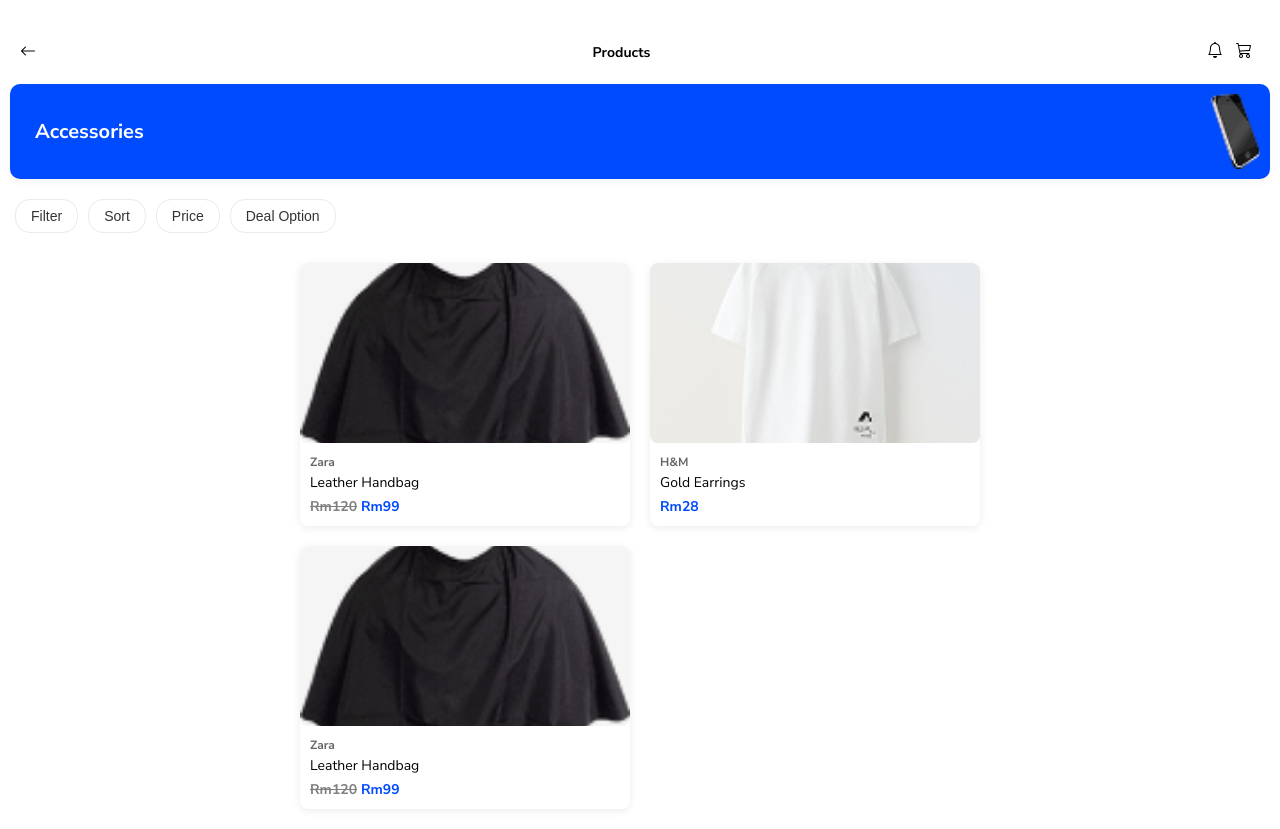
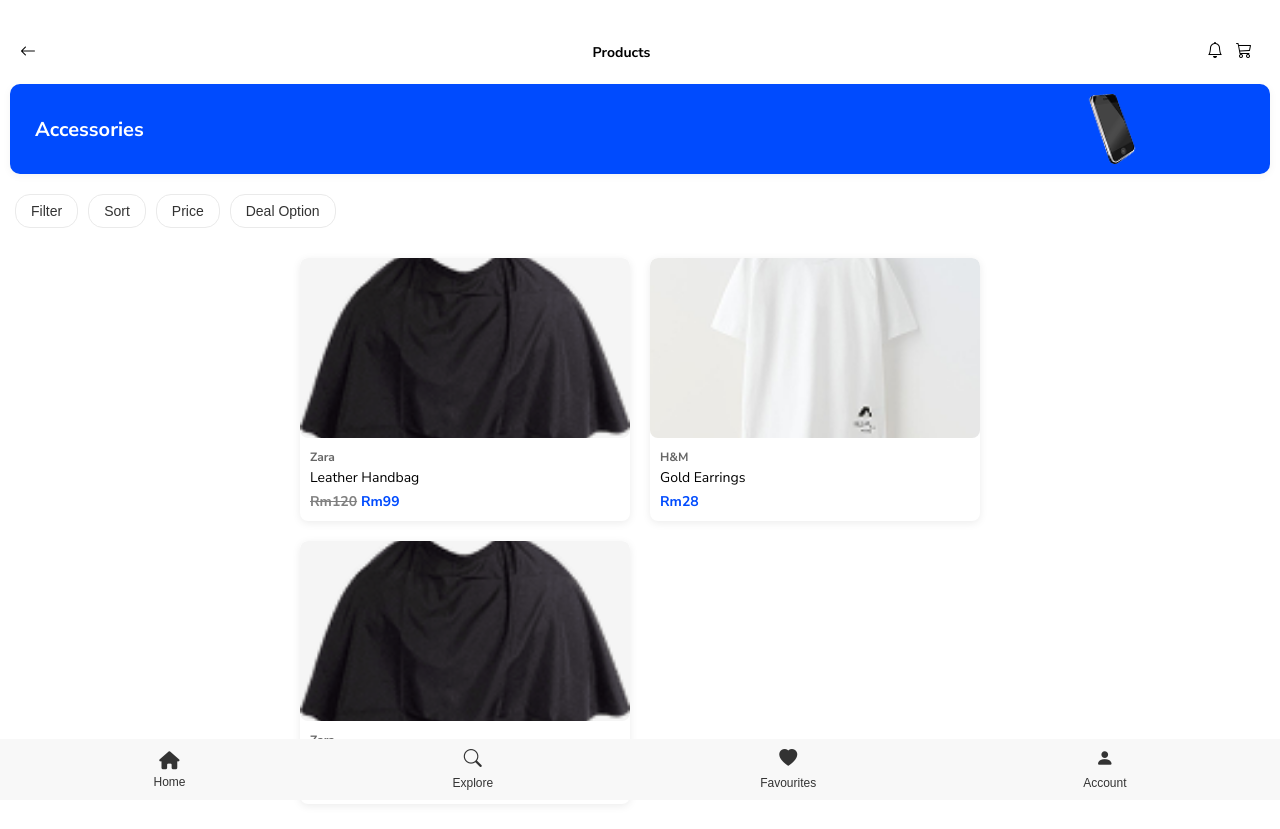
Before and after one commit to TeyJunChengLearn/SDproject, a Flask app: page /category/Accessories in a window 1280 px wide. After the commit the page ends 790 px from the top, so only its background shows below. Run offline with Flask 3, Linux system fonts and the light colour scheme.

Commit message:
feat: add product categories page

```diff
--- a/static/stylesheets/category_products.css
+++ b/static/stylesheets/category_products.css
@@ -71,7 +71,7 @@
 }
 
 .text-content {
-  flex: 1;
+  flex: 0.9;
   font-weight: bold;
   font-size: 20px;
   padding-left: 15px; /* keep or reduce if you want */
@@ -79,14 +79,13 @@
 }
 
 .title-banner img {
-  width: 50px;
-  height: 75px;
+  width: 65px;
+  height: 70px;
   object-fit: cover;
   border-radius: 8px;
   /* optional: move image a bit closer */
   margin-left: -5px; /* small negative margin to bring it closer */
 }
-
 
 .filter-bar {
   display: flex;
@@ -158,3 +157,33 @@
   color: #004BFE;
   margin: 5px 10px 0 10px;
 }
+
+.navigation-bar-container {
+    display: flex;
+    justify-content:space-around;
+    align-items: center;
+    padding: 10px 20px;
+    background-color: #f8f8f8;
+    position: fixed;
+    bottom: 0;
+    left: 0;
+    right: 0;
+    z-index: 1000;
+}
+
+.navigation-bar-container > div {
+    display: flex;
+    flex-direction: column;   /* stack vertically */
+    align-items: center;      /* center icon & text */
+    font-size: 12px;
+    font-family: "Prompt", sans-serif;
+    color: #333;
+}
+
+.navigation-bar-container i {
+    font-size: 18px;          /* larger icon */
+  }
+
+.navigation-bar-container span {
+    margin-top: 6px;           /* small gap under the icon */
+}
--- a/templates/category_products.html
+++ b/templates/category_products.html
@@ -44,8 +44,6 @@
         {% endfor %}
     </div>
 
-
-
     <div class="filter-bar">
         <button>Filter</button>
         <button>Sort</button>
@@ -71,5 +69,23 @@
     {% endfor %}
     </div>
 
+    <div class="navigation-bar-container">
+        <div class="home-icon">
+            <i class="fa fa-home" aria-hidden="true"></i>
+            <span class="home-text">Home</span>
+        </div>
+        <div class="explore-icon">
+            <i class="bi bi-search"></i>
+            <span class="explore-text">Explore</span>
+        </div>
+        <div class="favourite-icon">
+            <i class="bi bi-heart-fill"></i>
+            <span class="favourite-text">Favourites</span>
+        </div>
+        <div class="account-icon">
+            <i class="bi bi-person-fill"></i>
+            <span class="account-text">Account</span>
+        </div>
+    </div>
 </body>
 </html>
--- a/templates/homepage.html
+++ b/templates/homepage.html
@@ -63,7 +63,7 @@
             </div>
             <div class="women-wardrobe-container" >
                 <div class="women-image">
-                    <img src="static/women.png" alt="Women" />
+                    <img src="static/women.png" alt="Women" style="filter: grayscale(100%) brightness(1);"/>
                 </div>
                 <span class="women-text">Women's Closet</span>
             </div>
```
Also changed, not shown: static/stylesheets/homepage.css (+16 -10 lines), static/books.png, static/gadgets.png, static/women.png. Lines whose indentation alone changed are shown as unchanged.
